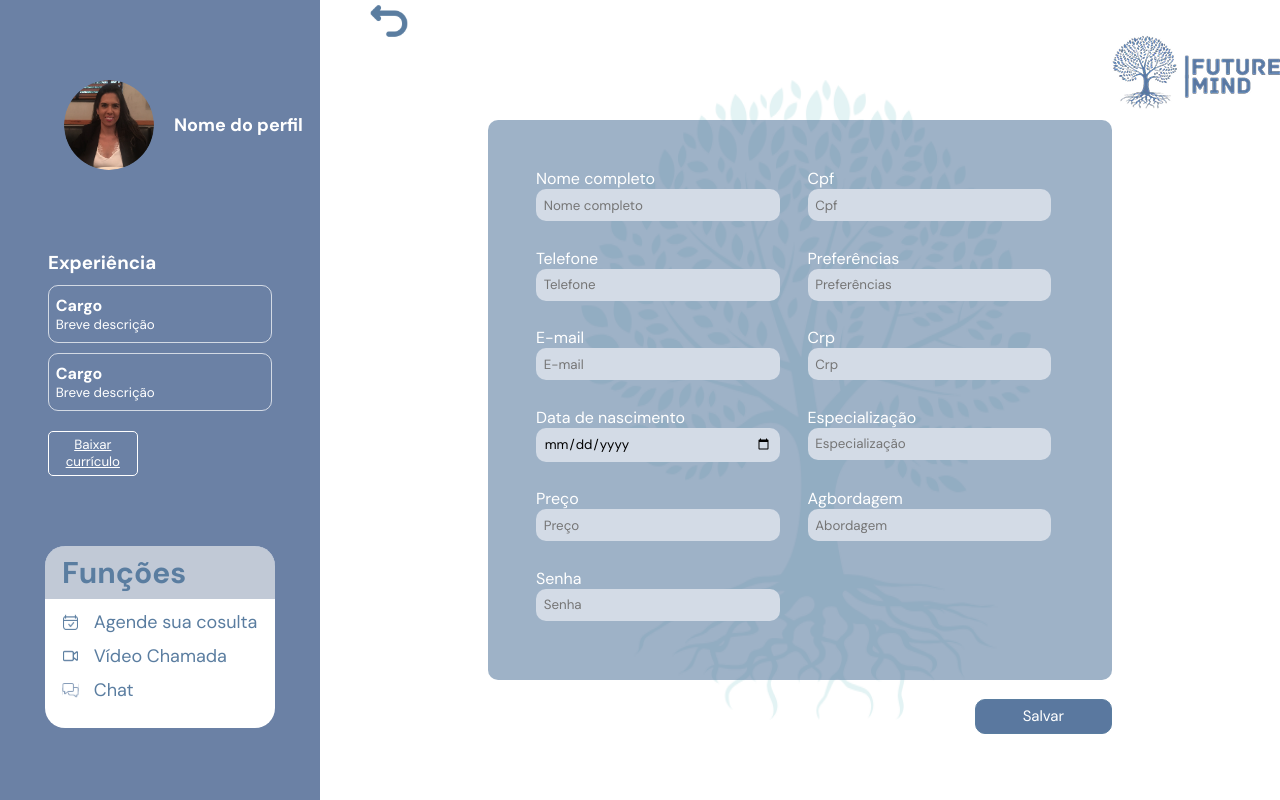
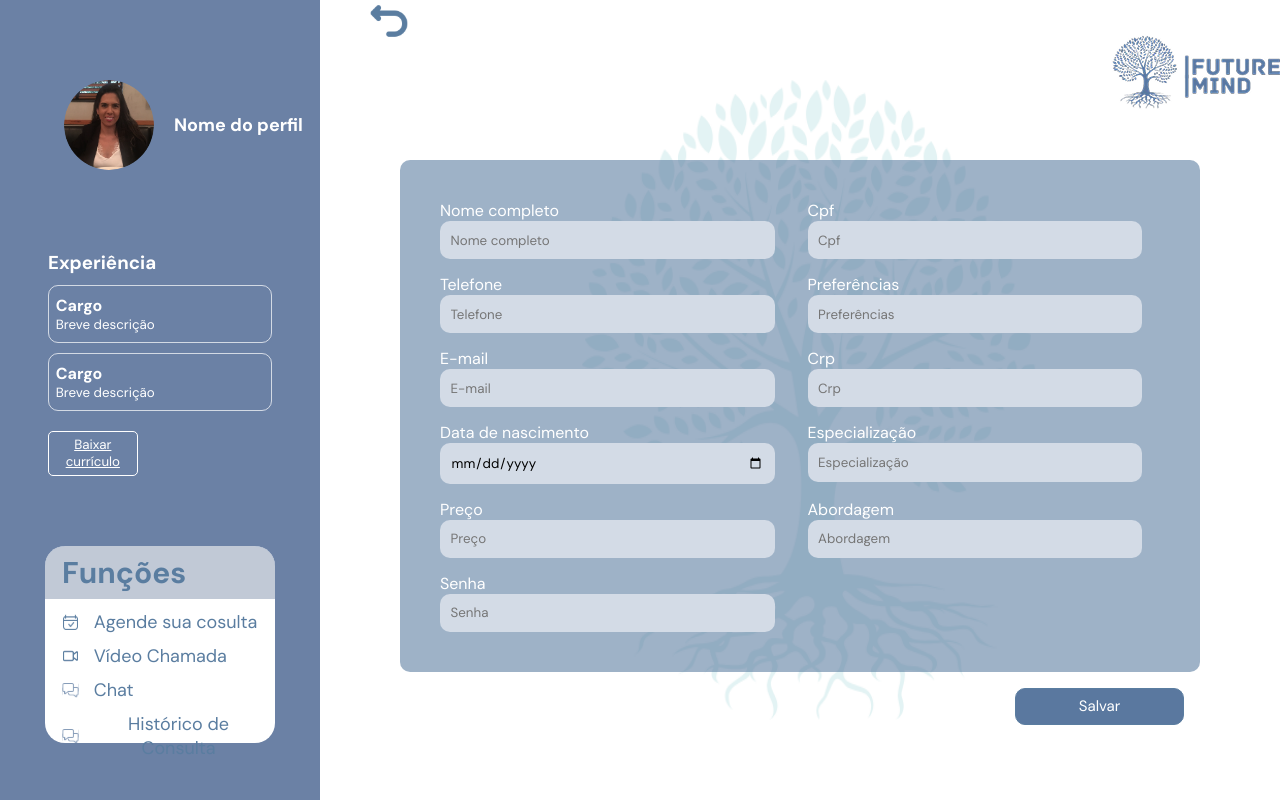
Before and after one commit to BrendaMaganeli/FutureMind-2.0, a React (Vite) app in the folder front/: page /editarprofissional in a window 1280 px wide. Shown: the top 800 px of the page. Built offline with nearby package versions, Linux system fonts and the light colour scheme.

Commit message:
pagina perfil

```diff
--- a/front/package.json
+++ b/front/package.json
@@ -14,13 +14,8 @@
     "lucide-react": "^0.475.0",
     "react": "^19.0.0",
     "react-dom": "^19.0.0",
-<<<<<<< HEAD
-    "react-icons": "^5.5.0",
-    "react-router-dom": "^7.1.5"
-=======
     "react-router-dom": "^7.1.5",
     "swiper": "^11.2.4"
->>>>>>> 81bf975bfc90a1b670d9b2bf93d0a60eb41f0a31
   },
   "devDependencies": {
     "@eslint/js": "^9.19.0",
--- /dev/null
+++ b/front/src/Components/EditarProComponente.jsx
@@ -0,0 +1,80 @@
+
+function EditarProComponente() {
+  return (
+    <div>
+        <div className="editar-profissional">
+        <div className="inpt-div">
+          <label htmlFor="">
+          Nome completo
+        </label>
+        <input type="text" placeholder="Nome completo" />
+        </div>
+        <div className="inpt-div">
+          <label htmlFor="">
+          Cpf
+        </label>
+        <input type="text" placeholder="Cpf" />
+        </div>
+        <div className="inpt-div">
+          <label htmlFor="">
+          Telefone
+        </label>
+        <input type="text" placeholder="Telefone" />
+        </div>
+        <div className="inpt-div">
+          <label htmlFor="">
+          Preferências
+        </label>
+        <input type="text" placeholder="Preferências" />
+        </div>
+        <div className="inpt-div">
+          <label htmlFor="">
+          E-mail
+        </label>
+        <input type="email" placeholder="E-mail" />
+        </div>
+        <div className="inpt-div">
+          <label htmlFor="">
+          Crp
+        </label>
+        <input type="text" placeholder="Crp" />
+        </div>
+        <div className="inpt-div">
+          <label htmlFor="">
+          Data de nascimento
+        </label>
+        <input type="date" placeholder="Data de nascimento" />
+        </div>
+        <div className="inpt-div">
+          <label htmlFor="">
+          Especialização
+        </label>
+        <input type="text" placeholder="Especialização" />
+        </div>
+        <div className="inpt-div">
+          <label htmlFor="">
+          Preço
+        </label>
+        <input type="text" placeholder="Preço" />
+        </div>
+        <div className="inpt-div">
+          <label htmlFor="">
+          Abordagem
+        </label>
+        <input type="text" placeholder="Abordagem" />
+        </div>
+        <div className="inpt-div">
+          <label htmlFor="">
+          Senha
+        </label>
+        <input type="password" placeholder="Senha" />
+        </div>
+    </div>
+    <div className="BTN-SALVAR">
+        <button className="salvar-btn">Salvar</button>
+    </div>
+    </div>
+  )
+}
+
+export default EditarProComponente
--- a/front/src/pages/CSS/DiarioEmocional.css
+++ b/front/src/pages/CSS/DiarioEmocional.css
@@ -283,12 +283,12 @@
 }
 
 ::-webkit-scrollbar-thumb {
-    background-color: #013a63;
+    background-color: #3f78a0;
     border-radius: 10px;
 }
 
 ::-webkit-scrollbar-thumb:hover {
-    background-color: #015794;
+    background-color: #105c92;
 }
 
 /* Efeito de clique nos botões */
@@ -368,14 +368,17 @@
   .botao-copiar {
     background: #f0f0f0;
     color: #333;
+    border-radius: 5px;
   }
 
   .botao-enviar {
-    background: #4CAF50;
+    background: #4483b1;
     color: white;
+    border-radius: 5px;
   }
 
   .botao-fechar {
-    background: #d9534f;
+    background: #8a2e2e;
     color: white;
+    border-radius: 5px;
   }
--- a/front/src/pages/CSS/EditarProfissional.css
+++ b/front/src/pages/CSS/EditarProfissional.css
@@ -13,7 +13,7 @@
 .editar-profissional {
     background-color: #5a7da096;
     border-radius: 10px;
-    width: 65%;
+    width: 100vh;
     height: 70%;
     display: grid;
     grid-template-columns: 1fr 1fr;
@@ -21,6 +21,7 @@
     position: relative;
     padding: 5%;
     align-items: start;
+    margin-top: 5%;
 }
 .editar-profissional input {
     width: 95%;
@@ -37,7 +38,7 @@
     padding: 2%;
     position: relative;
     height: 5%;
-    width: 69%;
+    width: 100vh;
     display: flex;
     justify-content: end;
     align-items: start;
@@ -112,8 +113,15 @@
 .caixa-comandos-p {
 
     width: 82%;
-    height: 24%;
+    height: 26%;
     background-color: #ffffff;
     border-radius: 20px;
     align-items: end;
 }
+
+.corpoeditarpro{
+    display: flex;
+    justify-content: center;
+    align-items: center;
+    width: 100%;
+}
--- a/front/src/pages/CSS/VisualizarProfissional.css
+++ b/front/src/pages/CSS/VisualizarProfissional.css
@@ -318,6 +318,21 @@
     height: 8.5%;
   }
 
+  .topicos:hover {
+
+    transform: scale(1.03);
+    translate: 5px;
+    cursor: pointer;
+    transition: 0.5s;
+  }
+
+  .botaocomponente{
+    background-color: transparent;
+    border: none;
+    font-size: 18px;
+    color: #5a7da0;
+  }
+
   .cabecalho-informacao, .cabecalho-sobre-mim {
 
     color: #5a7da0;
@@ -350,14 +365,6 @@
     flex-direction: column;
     gap: 6px;
     height: 100%;
-  }
-
-  .topicos:hover {
-
-    transform: scale(1.03);
-    translate: 5px;
-    cursor: pointer;
-    transition: 0.5s;
   }
 
   .crp {
--- a/front/src/pages/EditarProfissional.jsx
+++ b/front/src/pages/EditarProfissional.jsx
@@ -3,12 +3,16 @@ import mulher from '../assets/image 8.png';
 import icon_um from '../assets/agenda 2.svg';
 import icon_dois from '../assets/cam-recorder (1) 11.svg';
 import icon_tres from '../assets/icons8-bate-papo-48 2.svg';
-import icon_quatro from '../assets/icons8-pagamento-50 (1) 2.svg';
 import logo from '../assets/Logo_SA_2FASE.png';
 import voltar from '../assets/voltar 2.svg';
 import './CSS/EditarProfissional.css';
+import { useState } from 'react';
+import EditarProComponente from '../Components/EditarProComponente';
 
 function EditarProfissional() {
+
+  const [ corpoPerfil, setCorpoPerfil ] = useState(<EditarProComponente />)
+
   return (
     <div className='container'>
         <aside className="barra-lateral">
@@ -58,10 +62,14 @@ function EditarProfissional() {
             <p>Vídeo Chamada</p>
          </div>
 
+         <div className="topicos">
+            <img src={icon_tres} alt="" />
+            <p>Chat</p>
+         </div>
 
          <div className="topicos">
             <img src={icon_tres} alt="" />
-            <p>Chat</p>
+            <button className='botaocomponente' onClick={ () => {setCorpoPerfil()}}>Histórico de Consulta</button>
          </div>
         </div>
       </div>
@@ -80,78 +88,8 @@ function EditarProfissional() {
     <div className="loguinho">
       <img src={logo} alt="" />
     </div>
-
-    <div className="editar-profissional">
-        <div className="inpt-div">
-          <label htmlFor="">
-          Nome completo
-        </label>
-        <input type="text" placeholder="Nome completo" />
-        </div>
-        <div className="inpt-div">
-          <label htmlFor="">
-          Cpf
-        </label>
-        <input type="text" placeholder="Cpf" />
-        </div>
-        <div className="inpt-div">
-          <label htmlFor="">
-          Telefone
-        </label>
-        <input type="text" placeholder="Telefone" />
-        </div>
-        <div className="inpt-div">
-          <label htmlFor="">
-          Preferências
-        </label>
-        <input type="text" placeholder="Preferências" />
-        </div>
-        <div className="inpt-div">
-          <label htmlFor="">
-          E-mail
-        </label>
-        <input type="email" placeholder="E-mail" />
-        </div>
-        <div className="inpt-div">
-          <label htmlFor="">
-          Crp
-        </label>
-        <input type="text" placeholder="Crp" />
-        </div>
-        <div className="inpt-div">
-          <label htmlFor="">
-          Data de nascimento
-        </label>
-        <input type="date" placeholder="Data de nascimento" />
-        </div>
-        <div className="inpt-div">
-          <label htmlFor="">
-          Especialização
-        </label>
-        <input type="text" placeholder="Especialização" />
-        </div>
-        <div className="inpt-div">
-          <label htmlFor="">
-          Preço
-        </label>
-        <input type="text" placeholder="Preço" />
-        </div>
-        <div className="inpt-div">
-          <label htmlFor="">
-          Agbordagem
-        </label>
-        <input type="text" placeholder="Abordagem" />
-        </div>
-        <div className="inpt-div">
-          <label htmlFor="">
-          Senha
-        </label>
-        <input type="password" placeholder="Senha" />
-        </div>
-    </div>
-    <div className="BTN-SALVAR">
-
-        <button className="salvar-btn">Salvar</button>
+    <div className='corpoeditarpro'>
+      {corpoPerfil}
     </div>
    </div>
     </div>
```
Also changed, not shown: front/src/Components/HistoricoConsulta.jsx (added, +10 -0 lines), 1 other file (tests, documents, lock files or other folders).
